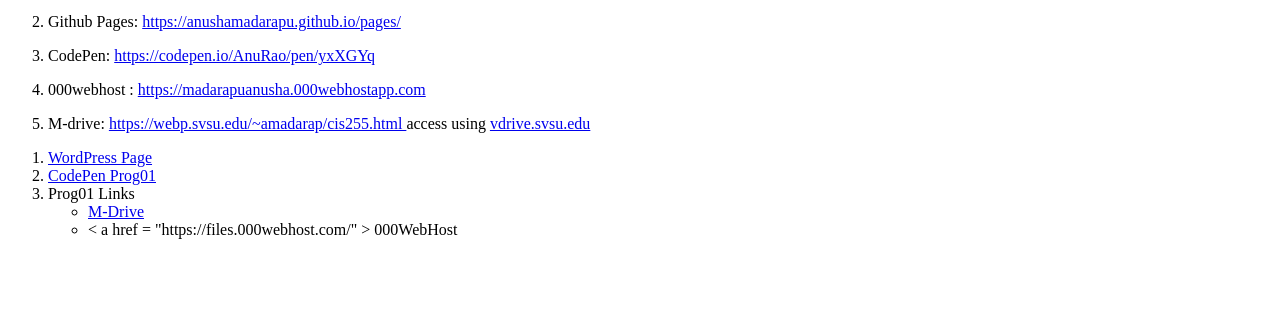
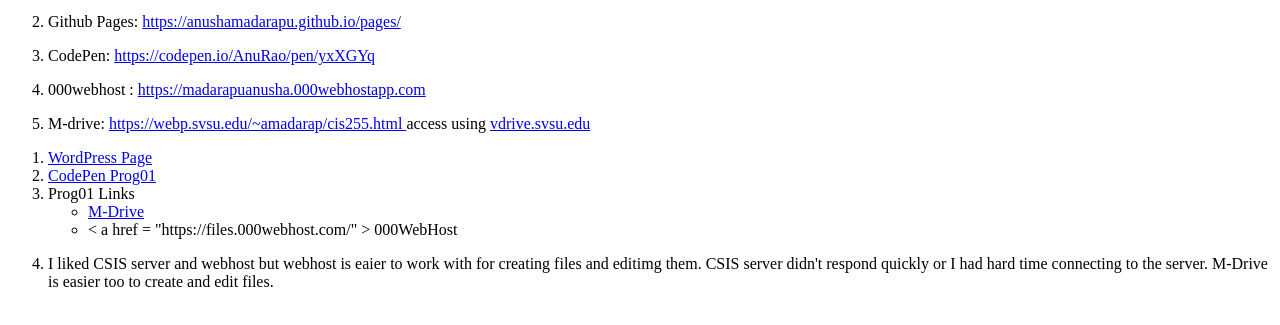
Before and after one commit to AnushaMadarapu/pages, a plain HTML site: page index.html in a window 1280 px wide. Shown: the part 87-412 px from the top of the page. Drawn offline with Linux system fonts and the light colour scheme.

Commit message:
Update index.html

```diff
--- a/index.html
+++ b/index.html
@@ -14,11 +14,13 @@
     <li> <a href = "https://wordpress.com/view/cis255.wordpress.com" > WordPress Page </a> </li>
     <li> <a href = "https://codepen.io/AnuRao/pen/BOOyqr"> CodePen Prog01 </a> </li>
     <li> Prog01 Links </li>
-    <ul>
-     <li> <a href = "https://webp.svsu.edu/~amadarap/Prog01.html" > M-Drive </a></li>
-     <li> < a href = "https://files.000webhost.com/" > 000WebHost </a> </li>
+      <ul>
+         <li> <a href = "https://webp.svsu.edu/~amadarap/Prog01.html" > M-Drive </a></li>
+         <li> < a href = "https://files.000webhost.com/" > 000WebHost </a> </li>
 
-    </ul>
+      </ul>
+    <li> <p> I liked CSIS server and webhost but webhost is eaier to work with for creating files and editimg them.
+     CSIS server didn't respond quickly or I had hard time connecting to the server. M-Drive is easier too to create and edit files. </p>
 
 
   </ol>
```
